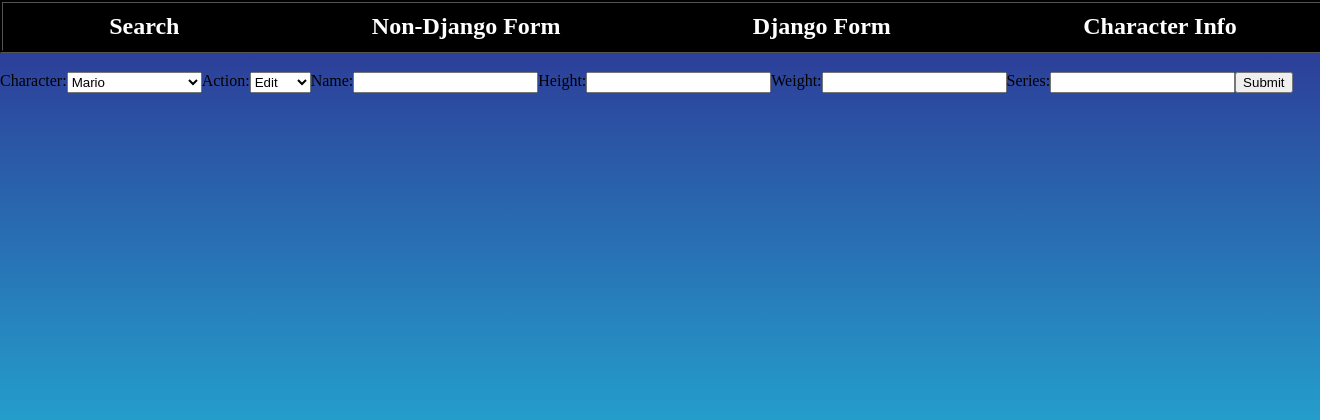
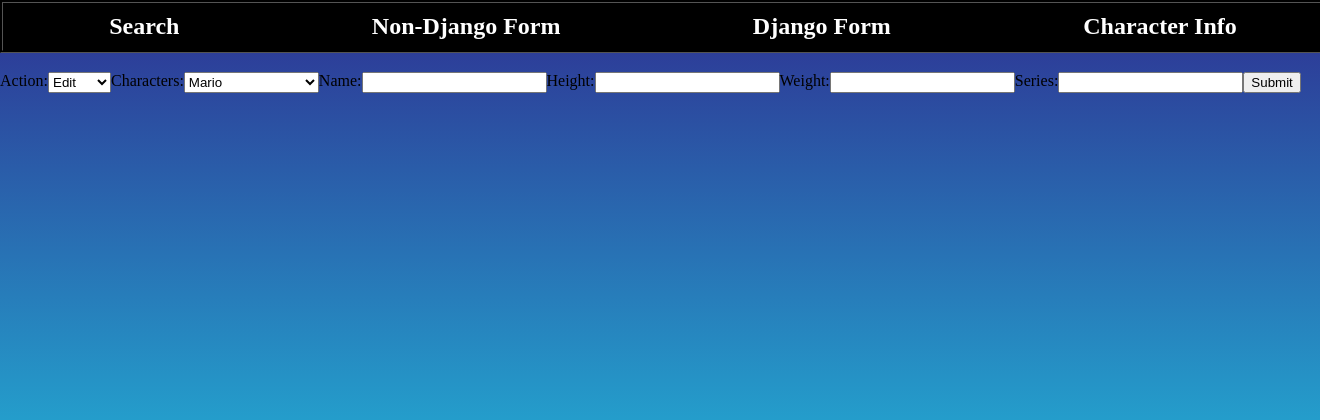
Before and after one commit to jlei40/softdev_project1, a Django app: page /Characters/nondjangoforms in a window 1320 px wide. Shown: the top 420 px of the page. Run offline with Django 4.2, Linux system fonts and the light colour scheme.

```diff
--- a/project/SSBU/Characters/Character_forms.py
+++ b/project/SSBU/Characters/Character_forms.py
@@ -88,7 +88,7 @@ Characters = [
 ]
 
 class CharacterForm(forms.Form):
-    ACTION_CHOICES = [('edit', 'Edit'), ('delete', 'Delete')]
+    ACTION_CHOICES = [('edit', 'Edit'), ('create', 'Create')]
 
     action = forms.ChoiceField(choices=ACTION_CHOICES, required=True)
     name = forms.CharField(max_length=100, required=True)
--- a/project/SSBU/Characters/templates/Characters/djangoforms.html
+++ b/project/SSBU/Characters/templates/Characters/djangoforms.html
@@ -3,10 +3,10 @@
 {% block content %}
    <form action="" method="post">
        {% csrf_token %}
-       <label for="action">Action:</label>
+       <label for="action">Action: </label>
        <select name="action" required>
            <option value="edit">Edit</option>
-           <option value="delete">Delete</option>
+           <option value="create">Create</option>
        </select>
        <br>
        {{ character_form.Characters.label_tag }}
--- a/project/SSBU/Characters/templates/Characters/nondjangoforms.html
+++ b/project/SSBU/Characters/templates/Characters/nondjangoforms.html
@@ -14,7 +14,13 @@
  <br><br><br><br>
 <form action="" method="post">
     {% csrf_token %}
-    <label for="Characters">Character:</label>
+    <label for="action">Action:</label>
+    <select name="action" required>
+        <option value="edit">Edit</option>
+        <option value="create">Create</option>
+    </select>
+    <br>
+    <label for="Characters">Characters:</label>
     <select name="Characters" required>
         {% for character_dict in character_list %}
             {% for character_name, character_data in character_dict.items %}
@@ -23,23 +29,17 @@
         {% endfor %}
     </select>
     <br>
-    <label for="action">Action:</label>
-    <select name="action" required>
-        <option value="edit">Edit</option>
-        <option value="delete">Delete</option>
-    </select>
-    <br>
     <label for="name">Name:</label>
     <input type="text" name="name" required>
     <br>
     <label for="height">Height:</label>
-    <input type="text" name="height">
+    <input type="text" name="height" required>
     <br>
     <label for="weight">Weight:</label>
-    <input type="text" name="weight">
+    <input type="text" name="weight" required>
     <br>
     <label for="series">Series:</label>
-    <input type="text" name="series">
+    <input type="text" name="series" required>
     <br>
     <input type="submit" value="Submit">
 </form>
--- a/project/SSBU/Characters/templates/Characters/searched.html
+++ b/project/SSBU/Characters/templates/Characters/searched.html
@@ -19,13 +19,15 @@
      </div>
      <br>
 
-    {% if selected_character %}
+    {% if selected_characters %}
+    {%for selected_character in selected_characters%}
     <h2>Name: {{ selected_character.name }}</h2>
     <p>Height: {{ selected_character.height }}</p>
     <p>Weight: {{ selected_character.weight }}</p>
     <p>Series: {{ selected_character.series }}</p>
     <!-- Add more character attributes here as needed -->
     <img src="{% static selected_character.image%}" alt = "my image"> </img>
+    {%endfor%}
     {% else %}
     <p>No information available for the selected character.</p>
     {% endif %}
--- a/project/SSBU/Characters/urls.py
+++ b/project/SSBU/Characters/urls.py
@@ -12,5 +12,4 @@ urlpatterns = [
    path("character_info", views.character_info, name="character_info"),
    path("search", views.search, name="search"),
    path("searched",views.searched, name="searched"),
-
 ]
--- a/project/SSBU/Characters/views.py
+++ b/project/SSBU/Characters/views.py
@@ -787,7 +787,14 @@ def cookies(request):
    return response
 
 def character_info(request):
-    return render(request, "Characters/character_info.html", {'character_list': character_list})
+    if request.method == 'POST':
+        item_to_delete = request.POST.get('item_to_delete')
+        if item_to_delete and len(character_list) > 1:
+            for character_dict in character_list:
+                if item_to_delete in character_dict:
+                    character_list.remove(character_dict)
+                    break
+    return render(request, "Characters/character_info.html", context={'character_list': character_list})
 
 def djangoforms(request):
     if request.method == "POST":
@@ -808,12 +815,17 @@ def djangoforms(request):
                         character[selected_character]['weight'] = form.cleaned_data['weight']
                         character[selected_character]['series'] = form.cleaned_data['series']
 
-            elif action == 'delete':
+            elif action == 'create':
                 # Deleting the character data
-                for i, character in enumerate(character_list):
+                for character in character_list:
                     if selected_character in character.keys():
-                        del character_list[i]
-                        break
+                        character_list.append({character_name:
+                                            {'name':character_name,
+                                            'height':request.POST.get('height'),
+                                            'weight':request.POST.get('weight'),
+                                            'series':request.POST.get('series'),
+                                            'image':character[selected_character]['image'],}
+                                            })
 
             # Redirect to the character_info view after successful form submission
             return redirect('Characters:character_info')
@@ -837,21 +849,26 @@ def nondjangoforms(request):
                     character[selected_character]['height'] = request.POST.get('height')
                     character[selected_character]['weight'] = request.POST.get('weight')
                     character[selected_character]['series'] = request.POST.get('series')
-        elif action == 'delete':
+        elif action == 'create':
             # Deleting the character data
-            for i, character in enumerate(character_list):
+            for character in character_list:
                 if selected_character in character.keys():
-                    del character_list[i]
-                    break
+                    character_list.append({character_name:
+                                        {'name':character_name,
+                                        'height':request.POST.get('height'),
+                                        'weight':request.POST.get('weight'),
+                                        'series':request.POST.get('series'),
+                                        'image':character[selected_character]['image'],}
+                                        })
 
         # Redirect to the character_info view after successful form submission
         return redirect('Characters:character_info')
 
     # Render the form template for GET requests
-    return render(request, "Characters/nondjangoforms.html", {'character_list': character_list})
+    return render(request, "Characters/nondjangoforms.html", context={'character_list': character_list})
 
 def search(request):
-    selected_character_info = None
+    selected_character_info = []
 
     if request.method == "POST":
         selected_character_name = request.POST.get('selected_character')  # Use the correct field name
@@ -859,13 +876,12 @@ def search(request):
         # Find the selected character's information from the character_list
         for character_dict in character_list:
             for character_name, character_info in character_dict.items():
-                if character_name == selected_character_name:
-                    selected_character_info = character_info
-                    break
+                if (selected_character_name.lower() in character_name.lower()):
+                    selected_character_info.append(character_info)
 
         # Render the searched.html template with the selected character's information
         return render(request, "Characters/searched.html", {
-            'selected_character': selected_character_info,
+            'selected_characters': selected_character_info,
         })
 
     # Render the search.html template for GET requests
--- a/project/SSBU/core/static/main.css
+++ b/project/SSBU/core/static/main.css
@@ -19,6 +19,9 @@ html, body{
 .header_title{
   display:flex;
   justify-content: center;
+}
+.class{
+  margin-left:10px;
 }
 
 a{
```
Also changed, not shown: project/SSBU/Characters/templates/Characters/character_info.html (+8 -0 lines), 1 other file.
